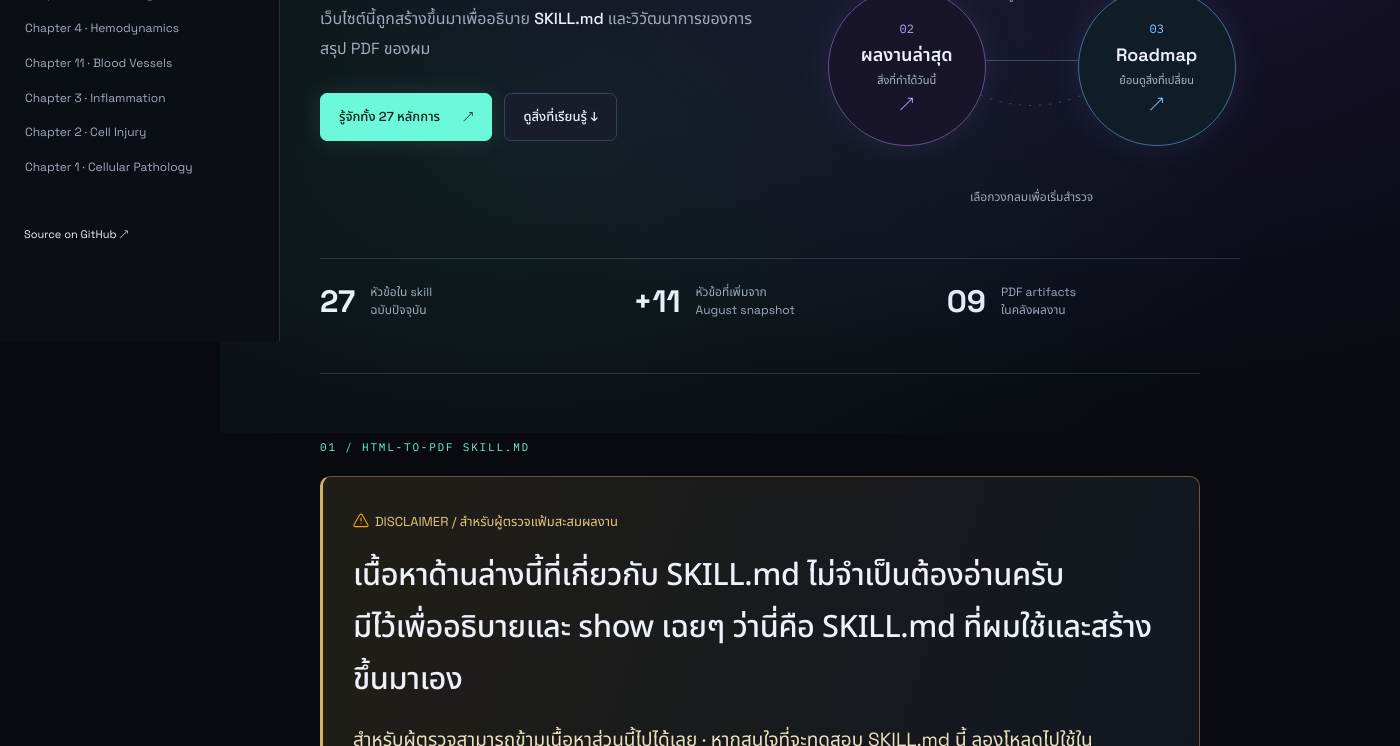
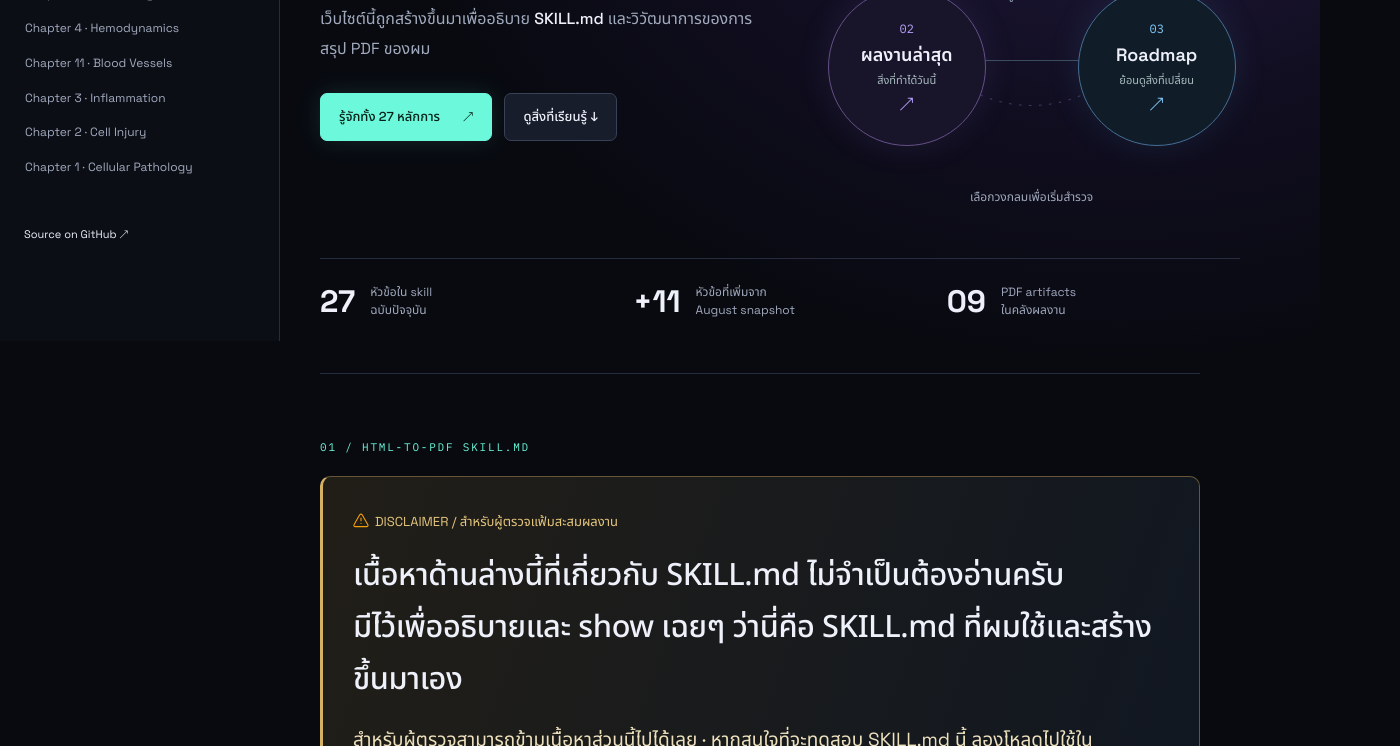
Before and after one commit to onlie-decoder/robbins-pathology-neoplasia, a plain HTML site: page index.html in a window 1280 px wide. Shown: the part 459-1205 px from the top of the page, 1400 px wide, since content can reach past the window. Drawn offline with Linux system fonts and the light colour scheme.

Commit message:
style: refine hero background to single purple atmospheric glow shading into matte black

```diff
--- a/index.html
+++ b/index.html
@@ -154,6 +154,7 @@
 }
 
 /* Hero right side seamless full-bleed gradient */
+/* Clean single purple glow in upper-right fading into pure matte black */
 .hero {
   position: relative;
   overflow: visible;
@@ -161,9 +162,8 @@
 .hero::before {
   content: '';
   position: absolute;
-  inset: -60px -160px -60px -100px;
-  background: radial-gradient(ellipse at 75% 25%, rgba(92, 54, 179, 0.24), transparent 68%),
-              radial-gradient(ellipse at 25% 65%, rgba(108, 248, 218, 0.09), transparent 62%);
+  inset: -60px -80px -40px 0;
+  background: radial-gradient(ellipse at 80% 22%, rgba(139, 92, 246, 0.22) 0%, rgba(124, 58, 237, 0.07) 38%, transparent 65%);
   pointer-events: none;
 }
 
```
